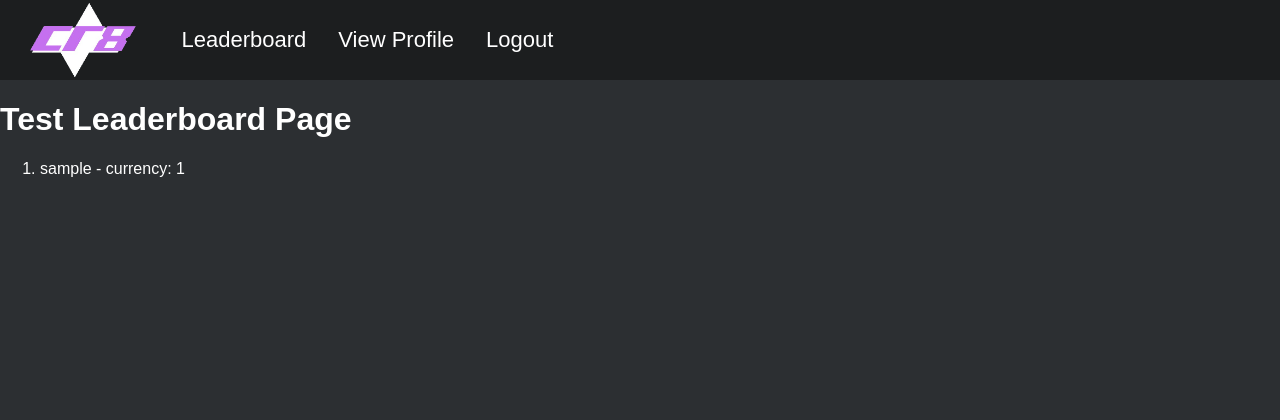
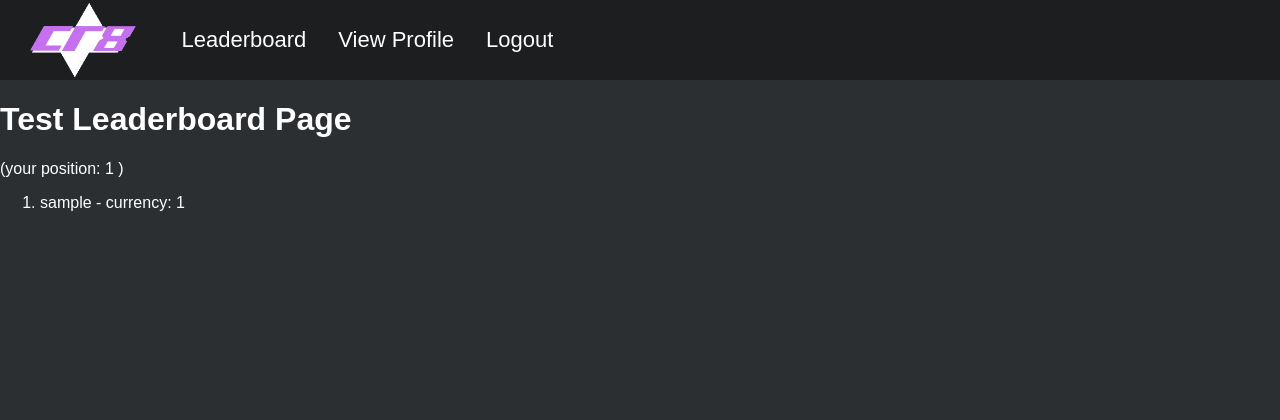
Before and after one commit to LorneBarnaby/WAD2-Team-2D, a Django app: page /cr8/leaderboard/ in a window 1280 px wide. Shown: the top 420 px of the page. Run offline with Django 3.2, Linux system fonts and the light colour scheme; a user stored in the database is signed in; tables that the repository leaves empty hold one stand-in row (values such as "Sample post"); some libraries are stand-ins or nearby versions.

Commit message:
Updated leaderboard.html template to show a logged in user's current position

```diff
--- a/templates/cr8/leaderboard.html
+++ b/templates/cr8/leaderboard.html
@@ -10,6 +10,11 @@
 
     <h1> Test Leaderboard Page </h1>
 
+    {% if user.is_authenticated %}
+        <div>
+            <p> (your position: {{ curr_position_in_leaderboard }} ) </p>
+        </div>
+    {% endif %}
     <div>
         <ol>
             {% for user_profile in user_profile_list %}
```
